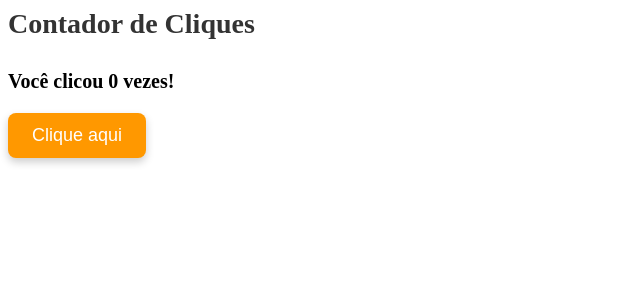
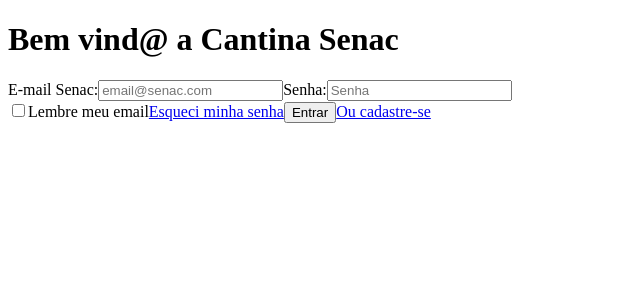
Before and after one commit to prof-lucas-senac/cantina-senac-2025-front, an Angular app: page / in a window 1280 px wide. Shown: the top 300 px of the page, without its empty margins (0-640 px from the left). Built offline with nearby package versions, Linux system fonts and the light colour scheme.

Commit message:
primeira versão html Login

```diff
--- a/src/app/app.component.html
+++ b/src/app/app.component.html
@@ -1,9 +1 @@
-<header>
-   Contador de Cliques
-</header>
-<main>
-  <p id="mensagem">
-    Você clicou <span id="click-count">0</span> vezes!
-  </p>
-  <button id="botao">Clique aqui </button>
-</main>
+<app-login></app-login>
--- a/src/app/app.component.ts
+++ b/src/app/app.component.ts
@@ -1,10 +1,11 @@
 import { Component } from '@angular/core';
 import { RouterOutlet } from '@angular/router';
+import { LoginComponent } from './components/login/login.component';
 
 @Component({
   selector: 'app-root',
   standalone: true,
-  imports: [RouterOutlet],
+  imports: [RouterOutlet,LoginComponent],
   templateUrl: './app.component.html',
   styleUrl: './app.component.css'
 })
--- /dev/null
+++ b/src/app/components/login/login.component.html
@@ -0,0 +1,16 @@
+<h1>Bem vind&#64; a Cantina Senac</h1>
+
+
+<form>
+  <label for="email">E-mail Senac:</label>
+  <input type="email" id = "email" placeholder="email@senac.com">
+
+  <label for="senha">Senha:</label>
+  <input type="senha" id = "senha" placeholder="Senha">
+</form>
+<input type="checkbox">
+<label for="lembrarEmail">Lembre meu email</label>
+<a href="#">Esqueci minha senha</a>
+
+<button>Entrar</button>
+<a href="#">Ou cadastre-se</a>
```
Also changed, not shown: src/app/components/login/login.component.ts (added, +12 -0 lines), src/app/components/login/login.component.css (added), 1 other file (tests, documents, lock files or other folders).
